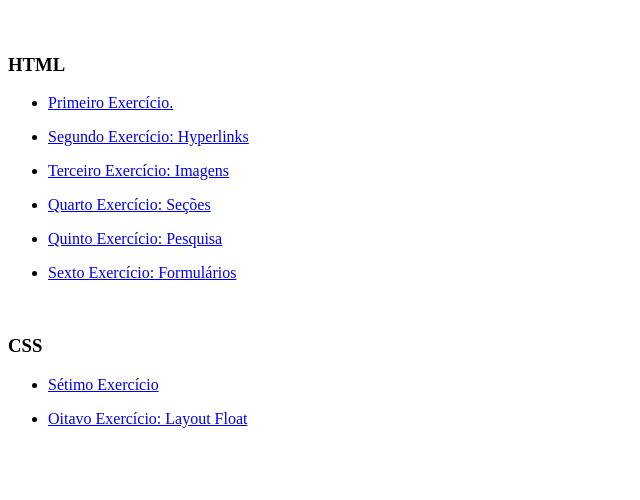
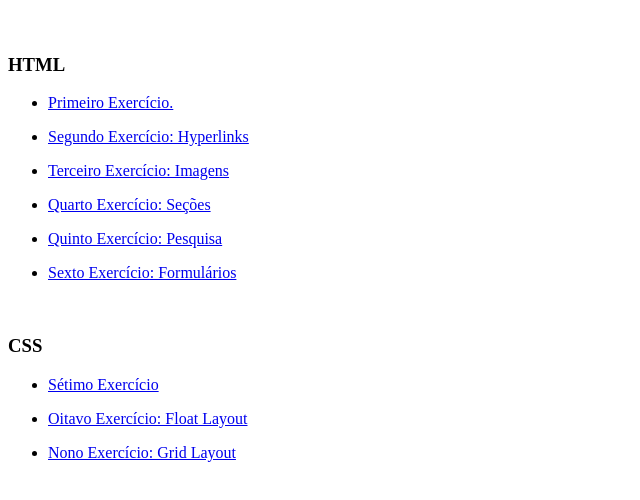
Before and after one commit to Edglatus/Edglatus.github.io, a plain HTML site: page index.html in a window 1280 px wide. Shown: the part 110-610 px from the top of the page, without its empty margins (0-640 px from the left). Drawn offline with Linux system fonts and the light colour scheme.

Commit message:
Update index.html

```diff
--- a/index.html
+++ b/index.html
@@ -24,7 +24,8 @@
     <h3>CSS</h3>
     <ul>
       <li><p><a href = "./exercicio7">Sétimo Exercício</a></p></li>
-      <li><p><a href = "./exercicio8">Oitavo Exercício: Layout Float</a></p></li>
+      <li><p><a href = "./exercicio8">Oitavo Exercício: Float Layout</a></p></li>
+      <li><p><a href = "./exercicio9">Nono Exercício: Grid Layout</a></p></li>
     </ul>
   </body>
 </html>
```
